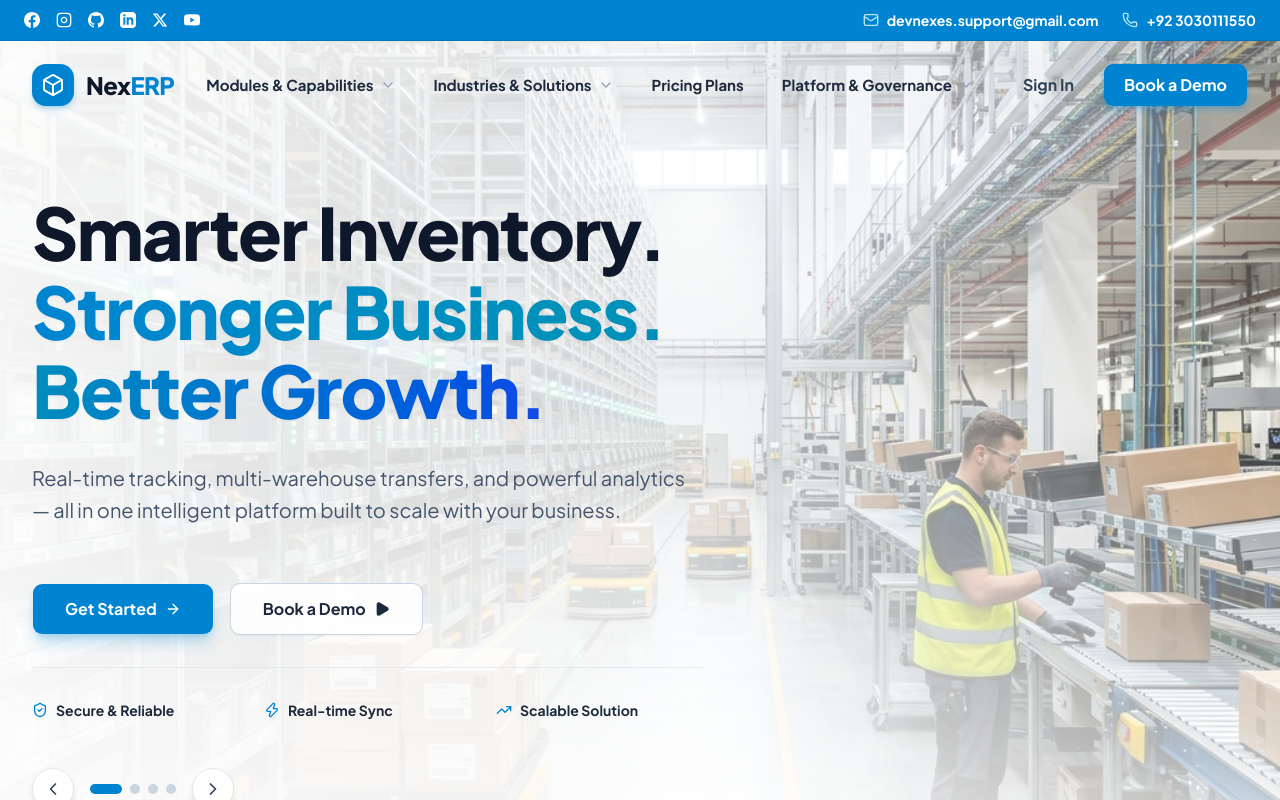
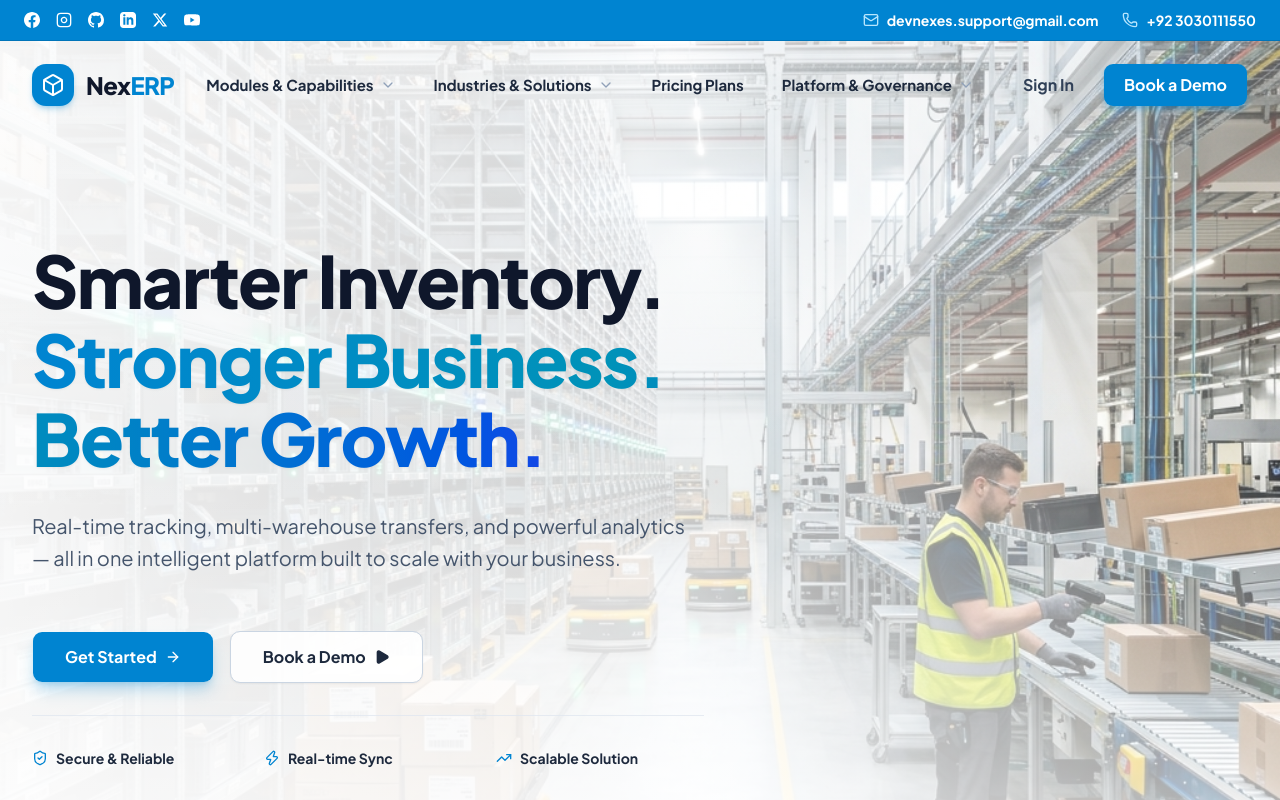
Before and after one commit to arhamsolution-me/ERP, a Next.js app in the folder apps/web/: page / in a window 1280 px wide. Shown: the top 800 px of the page. Built offline with nearby package versions, Linux system fonts and the light colour scheme.

Commit message:
style: increase top padding of hero section for comfortable breathing room under header

```diff
--- a/apps/web/app/(marketing)/page.tsx
+++ b/apps/web/app/(marketing)/page.tsx
@@ -76,7 +76,7 @@ export default function Homepage() {
     <div className="flex flex-col min-h-screen bg-slate-50 text-slate-900 font-sans overflow-hidden">
 
       {/* WHITE THEME HERO SECTION WITH MULTI-IMAGE CAROUSEL */}
-      <section className="relative flex items-center bg-white border-b border-slate-200 overflow-hidden pt-32 sm:pt-36 pb-16 min-h-[660px] lg:min-h-[720px]">
+      <section className="relative flex items-center bg-white border-b border-slate-200 overflow-hidden pt-40 sm:pt-44 lg:pt-48 pb-20 min-h-[700px] lg:min-h-[760px]">
 
         {/* Background Multi-Image Slideshow */}
         <div className="absolute inset-0 z-0">
```
